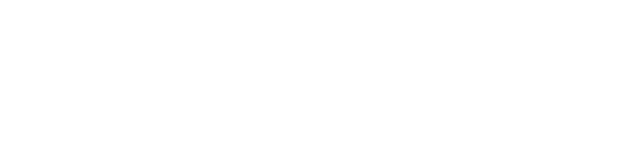
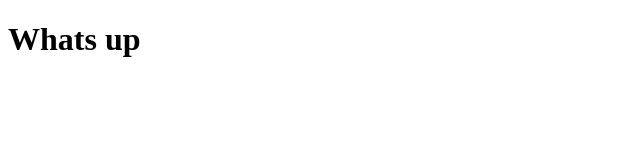
Before and after one commit to Tawhidalfatah/first-repo, a plain HTML site: page index.html in a window 1280 px wide. Shown: the whole page, without its empty margins (0-640 px from the left). Drawn offline with Linux system fonts and the light colour scheme.

Commit message:
added whats up

```diff
--- a/index.html
+++ b/index.html
@@ -7,6 +7,6 @@
     <title>First Github Repo</title>
 </head>
 <body>
-
+    <h1> Whats up</h1>
 </body>
 </html>
```
